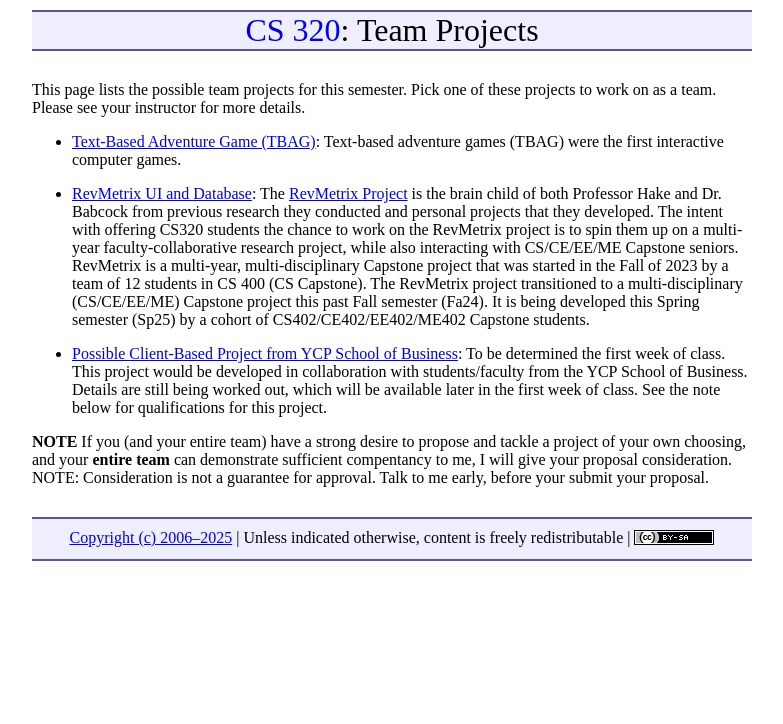
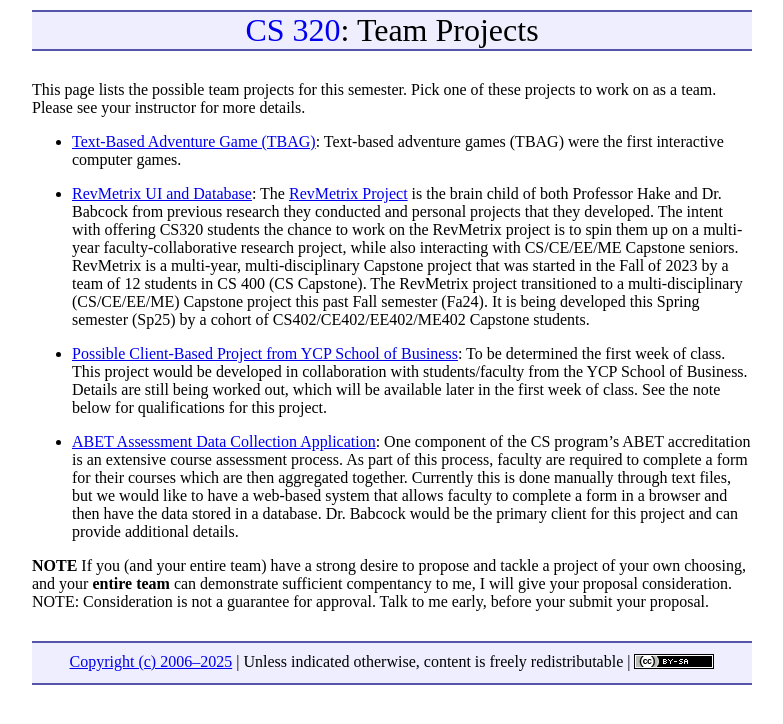
Before and after one commit to ycpcs/cs320-spring2025, a Jekyll site: the page built from projects/index.md, in a window 1280 px wide. Shown: the top 724 px of the page, without its empty margins (248-1031 px from the left). Built offline with Jekyll 4.4.1, drawn with Linux system fonts in a browser that asks for light colours.

Commit message:
add assessment project
add assessment project

```diff
--- a/projects/index.md
+++ b/projects/index.md
@@ -16,6 +16,8 @@ This page lists the possible team projects for this semester.  Pick one of these
 
 * [Possible Client-Based Project from YCP School of Business](TBD): To be determined the first week of class.  This project would be developed in collaboration with students/faculty from the YCP School of Business.  Details are still being worked out, which will be available later in the first week of class.  See the note below for qualifications for this project.
 
+* [ABET Assessment Data Collection Application](TBD): One component of the CS program's ABET accreditation is an extensive course assessment process. As part of this process, faculty are required to complete a form for their courses which are then aggregated together. Currently this is done manually through text files, but we would like to have a web-based system that allows faculty to complete a form in a browser and then have the data stored in a database. Dr. Babcock would be the primary client for this project and can provide additional details.
+
 **NOTE** If you (and your entire team) have a strong desire to propose and tackle a project of your own choosing, and your **entire team** can demonstrate sufficient compentancy to me, I will give your proposal consideration.  NOTE: Consideration is not a guarantee for approval.  Talk to me early, before your submit your proposal.
 
 <!--
```
